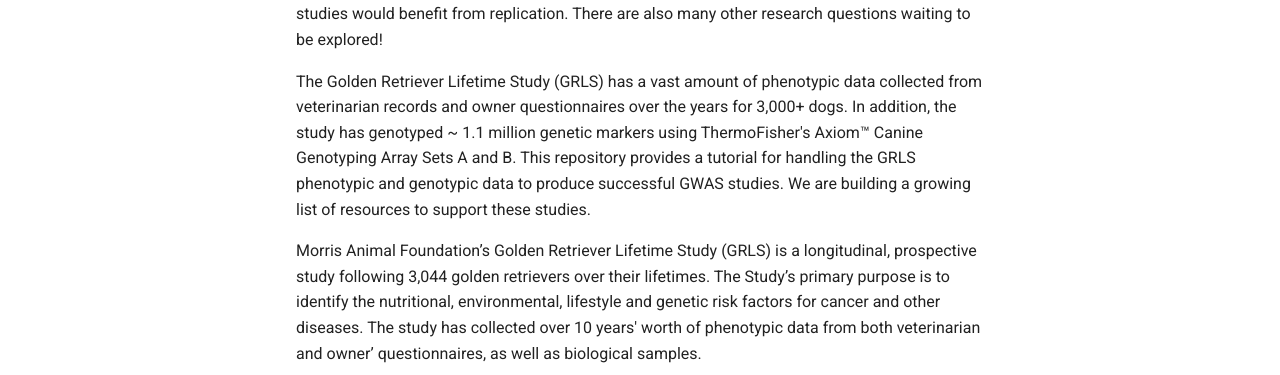
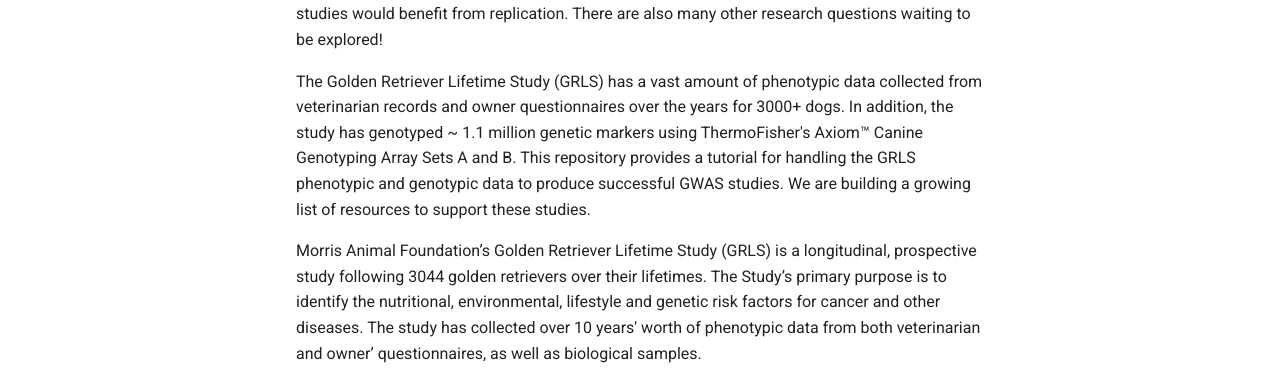
Before and after one commit to morrisanimalfoundation/grGWAS, an MkDocs documentation site: the page built from docs/index.md, in a window 1280 px wide and 900 px high. Shown: the part 303-678 px from the top of the window. Built offline with MkDocs 1.6.1 and Material for MkDocs 9.7.7, drawn with Linux system fonts in a browser that asks for light colours; comment, search, counter and statistics services are not loaded.

Commit message:
Update index.md
Remove "," within numbers

```diff
--- a/docs/index.md
+++ b/docs/index.md
@@ -2,9 +2,9 @@
 
 Golden retrievers are one of the most popular breeds in the world. However, like many pure-bred dogs, golden retrievers are prone to breed specific and non-breed specific [health problems](https://morrisanimalfoundation.github.io/grGWAS/ext_docs/health_concerns/). Previous [GWAS studies](https://morrisanimalfoundation.github.io/grGWAS/ext_docs/gwas_studies/) have uncovered the underlying genetics of several disorders but some studies would benefit from replication. There are also many other research questions waiting to be explored!
 
-The Golden Retriever Lifetime Study (GRLS) has a vast amount of phenotypic data collected from veterinarian records and owner questionnaires over the years for 3,000+ dogs. In addition, the study has genotyped ~ 1.1 million genetic markers using ThermoFisher's Axiom™ Canine Genotyping Array Sets A and B. This repository provides a tutorial for handling the GRLS phenotypic and genotypic data to produce successful GWAS studies. We are building a growing list of resources to support these studies.
+The Golden Retriever Lifetime Study (GRLS) has a vast amount of phenotypic data collected from veterinarian records and owner questionnaires over the years for 3000+ dogs. In addition, the study has genotyped ~ 1.1 million genetic markers using ThermoFisher's Axiom™ Canine Genotyping Array Sets A and B. This repository provides a tutorial for handling the GRLS phenotypic and genotypic data to produce successful GWAS studies. We are building a growing list of resources to support these studies.
 
-Morris Animal Foundation’s Golden Retriever Lifetime Study (GRLS) is a longitudinal, prospective study following 3,044 golden retrievers over their lifetimes. The Study’s primary purpose is to identify the nutritional, environmental, lifestyle and genetic risk factors for cancer and other diseases. The study has collected over 10 years' worth of phenotypic data from both veterinarian and owner’ questionnaires, as well as biological samples.
+Morris Animal Foundation’s Golden Retriever Lifetime Study (GRLS) is a longitudinal, prospective study following 3044 golden retrievers over their lifetimes. The Study’s primary purpose is to identify the nutritional, environmental, lifestyle and genetic risk factors for cancer and other diseases. The study has collected over 10 years' worth of phenotypic data from both veterinarian and owner’ questionnaires, as well as biological samples.
 
 A subproject of the Golden Retriever Lifetime Study was The Golden Oldies study. In this project, an additional cohort of golden retrievers that had reached the age of 12 years or older and had not yet been diagnosed with cancer were recruited to provide DNA samples. We anticipated this population could serve as a control group. Only DNA samples were collected from this group of dogs. Because the purpose of this study was to create an additional sample inventory, there is no phenotypic data from questionnaires available.
 
```
